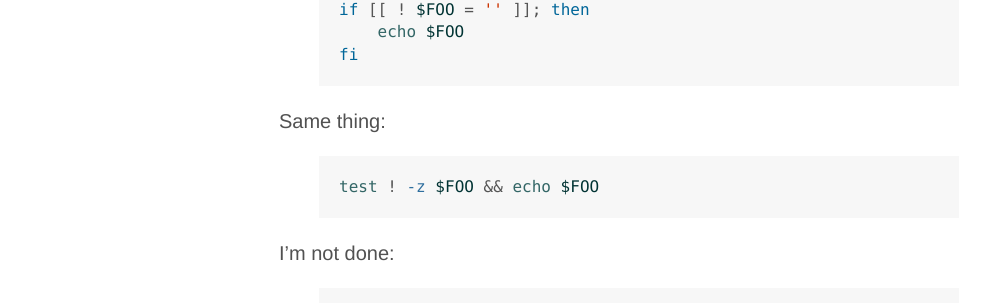
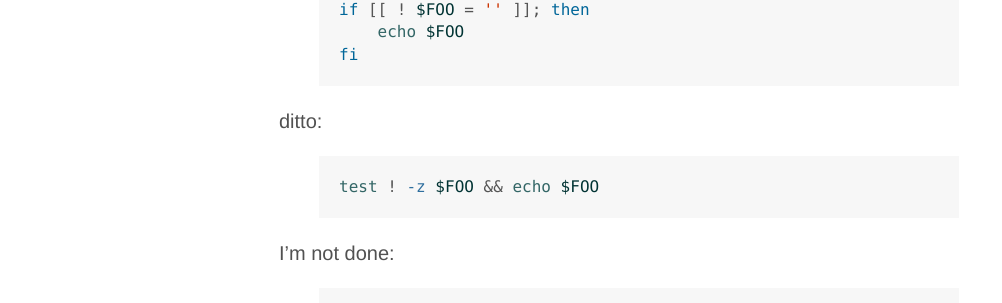
Before and after one commit to lyuboraykov/blog, a Jekyll site: the page built from _posts/2014-06-19-the-big-bash.markdown, in a window 1280 px wide and 900 px high, scrolled down 3226 px. Shown: the part 150-453 px from the top of the window, without its empty margins (1-1003 px from the left). Built offline with Jekyll 4.4.1, drawn with Linux system fonts in a browser that asks for light colours; Markdown is read by kramdown in place of the engine named in the settings.

```diff
--- a/_posts/2014-06-19-the-big-bash.markdown
+++ b/_posts/2014-06-19-the-big-bash.markdown
@@ -120,7 +120,7 @@ if [[ ! $FOO = '' ]]; then
 fi
 {% endhighlight %}
 
-Same thing:
+ditto:
 
 {% highlight bash %}
 test ! -z $FOO && echo $FOO
```
